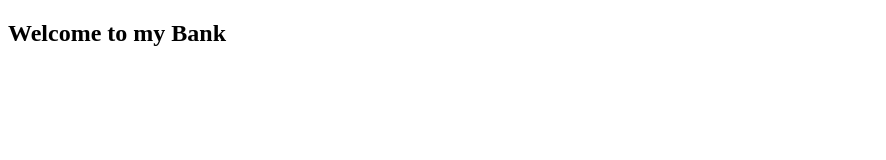
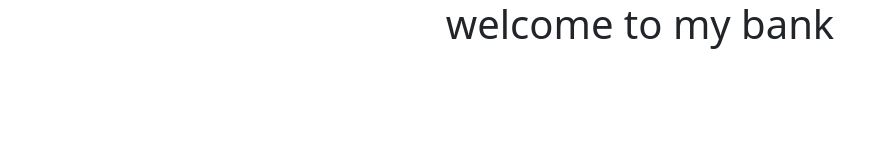
Before and after one commit to mdporoshhossain/mybank, a plain HTML site: page index.html in a window 1280 px wide. Shown: the whole page, without its empty margins (0-886 px from the left). Drawn offline with nearby package versions, Linux system fonts and the light colour scheme.

Commit message:
some add

```diff
--- a/index.html
+++ b/index.html
@@ -4,8 +4,15 @@
     <meta charset="UTF-8">
     <meta name="viewport" content="width=device-width, initial-scale=1.0">
     <title>Document</title>
+    <!-- bootstrap css -->
+    <link href="https://cdn.jsdelivr.net/npm/bootstrap@5.3.7/dist/css/bootstrap.min.css" rel="stylesheet" integrity="sha384-LN+7fdVzj6u52u30Kp6M/trliBMCMKTyK833zpbD+pXdCLuTusPj697FH4R/5mcr" crossorigin="anonymous">
+
+    <link rel="stylesheet" href="style.css">
 </head>
 <body>
-    <h2>Welcome to my Bank</h2>
+
+   <h1 class="text-center">welcome to my bank</h1>
+
+<script src="https://cdn.jsdelivr.net/npm/bootstrap@5.3.7/dist/js/bootstrap.bundle.min.js" integrity="sha384-ndDqU0Gzau9qJ1lfW4pNLlhNTkCfHzAVBReH9diLvGRem5+R9g2FzA8ZGN954O5Q" crossorigin="anonymous"></script>
 </body>
 </html>
--- /dev/null
+++ b/style.css
@@ -0,0 +1,5 @@
+body{
+    margin: 0;
+    padding: 0;
+    box-sizing: border-box;
+}
```
